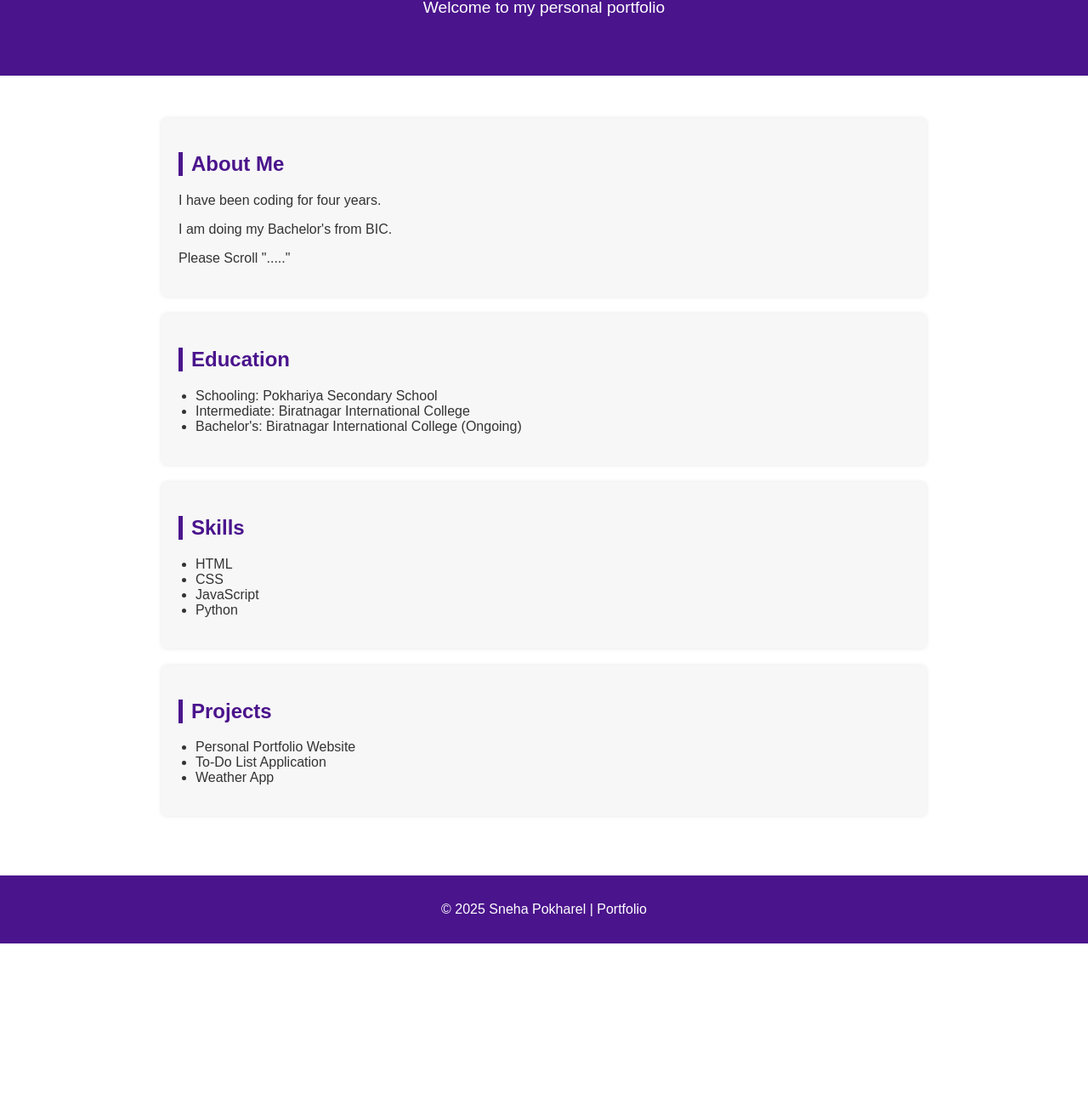
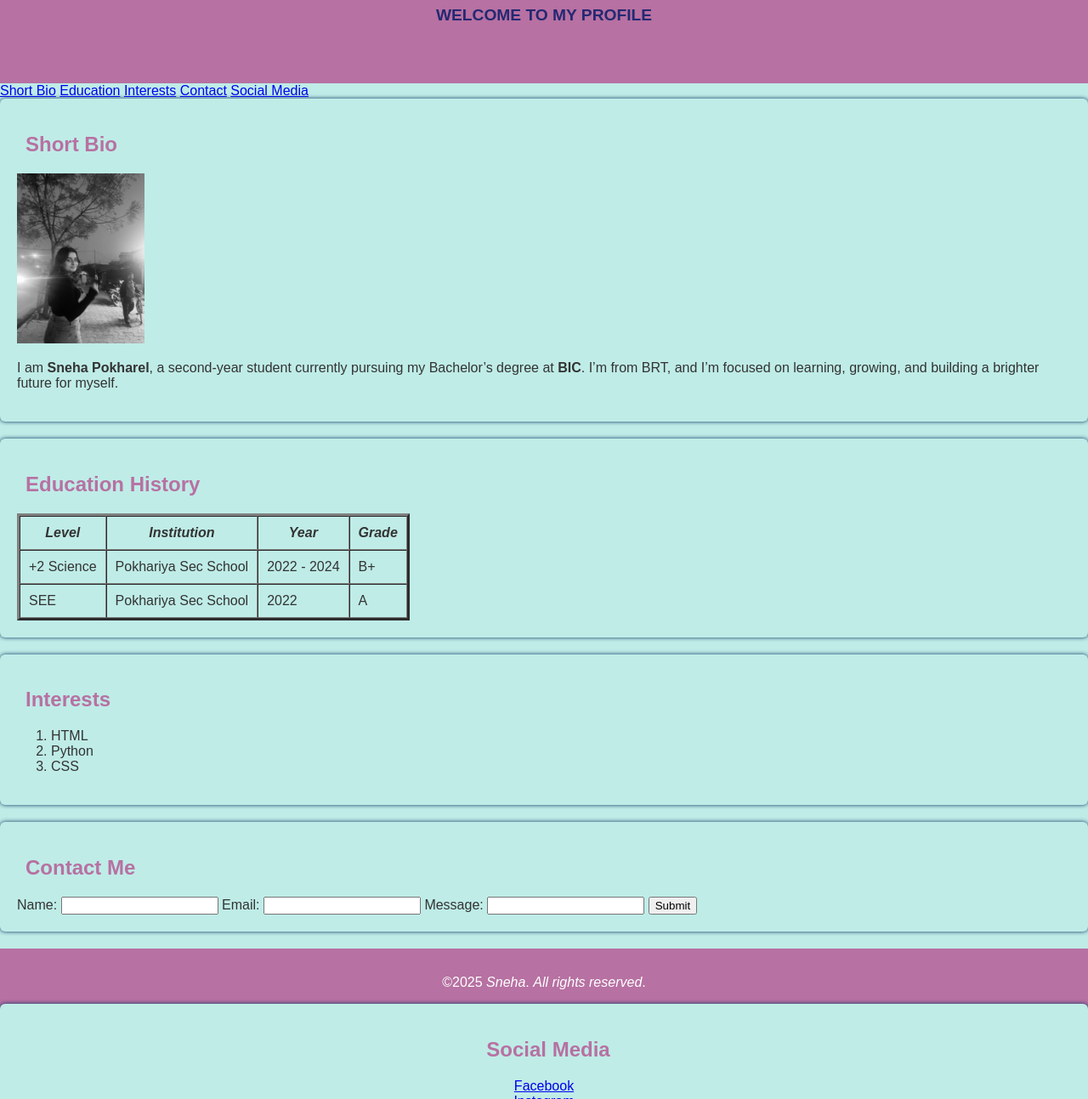
Before and after one commit to snehapokharel54-cloud/portfolio-, a plain HTML site: page index.html in a window 1280 px wide. Shown: the part 107-1400 px from the top of the page at 85% size. Before the commit the page ends 1217 px from the top, so only its background shows below. Drawn offline with Linux system fonts and the light colour scheme.

Commit message:
update portfolio

```diff
--- a/index.html
+++ b/index.html
@@ -1,56 +1,107 @@
 <!DOCTYPE html>
 <html lang="en">
 <head>
-    <meta charset="UTF-8" />
-    <meta name="viewport" content="width=device-width, initial-scale=1.0" />
-    <title>Sneha Pokharel - Portfolio</title>
-    <link rel="stylesheet" href="style.css" />
+    <meta charset="UTF-8">
+    <meta name="viewport" content="width=device-width, initial-scale=1.0">
+    <title>SNEHA'S PORTFOLIO</title>
 </head>
+<link rel="stylesheet" href="style.css">
 <body>
-    <header>
-        <h1>Hello, I'm Sneha Pokharel</h1>
-        <p>Welcome to my personal portfolio</p>
+      <header>
+        <h1><i>MY PORTFOLIO</i></h1>
+       <h3><p>WELCOME TO MY PROFILE</p></h3>
     </header>
 
-    <div class="container">
-        <section id="about">
-            <h2>About Me</h2>
-            <p>I have been coding for four years.</p>
-            <p>I am doing my Bachelor's from BIC.</p>
-            <p>Please Scroll "....."</p>
+    <nav>
+        <a href="#Bio">Short Bio</a>
+        <a href="#Education">Education</a>
+        <a href="#Interests">Interests</a>
+        <a href="#Contact">Contact</a>
+        <a href="#Social Media">Social Media</a>
+    </nav>
+
+
+    <main>
+        <section id="Bio">
+            <h2>Short Bio</h2>
+            <img src="Sneha.jpg"  height="200">
+            <p>I am <strong>Sneha Pokharel</strong>, a second-year student currently pursuing my Bachelor’s degree at <strong>BIC</strong>. I’m from BRT, and I’m focused on learning, growing, and building a brighter future for myself.
+            </p>
         </section>
 
-        <section id="education">
-            <h2>Education</h2>
-            <ul>
-                <li>Schooling: Pokhariya Secondary School</li>
-                <li>Intermediate: Biratnagar International College</li>
-                <li>Bachelor's: Biratnagar International College (Ongoing)</li>
-            </ul>
+
+
+        <section id="Education">
+            <h2>Education History</h2>
+            <table border="3" cellspacing="0"cellpadding="10">
+                <tr>
+
+                    <th><i>Level</i></th>
+                    <th><i>Institution</i></th>
+                    <th><i>Year</i></th>
+                    <th><i>Grade</i></th>
+                </tr>
+                <tr>
+                    <td>+2 Science</td>
+                    <td>Pokhariya Sec School</td>
+                    <td>2022 - 2024</td>
+                    <td>B+</td>
+                </tr>
+                <tr>
+                    <td>SEE</td>
+                    <td>Pokhariya Sec School</td>
+                    <td> 2022 </td>
+                    <td>A</td>
+                </tr>
+            </table>
         </section>
 
-        <section id="skills">
-            <h2>Skills</h2>
-            <ul>
+
+
+        <section id="Interests">
+            <h2>Interests</h2>
+
+            <ol>
                 <li>HTML</li>
+                <li>Python</li>
                 <li>CSS</li>
-                <li>JavaScript</li>
-                <li>Python</li>
-            </ul>
+            </ol>
+
         </section>
 
-        <section id="projects">
-            <h2>Projects</h2>
-            <ul>
-                <li>Personal Portfolio Website</li>
-                <li>To-Do List Application</li>
-                <li>Weather App</li>
-            </ul>
+
+
+        <section id="Contact">
+            <h2>Contact Me</h2>
+
+                <form>
+                <label for="name">Name:</label>
+                <input type="text" id="name" name="name" required>
+
+                <label for="email">Email:</label>
+                <input type="email" id="email" name="email" required>
+
+                <label for="message">Message:</label>
+                 <input type="Paragraph" id="message" name="email" required>
+
+                <button type="submit">Submit</button>
+            </form>
         </section>
-    </div>
 
-    <footer>
-        <p>© 2025 Sneha Pokharel | Portfolio</p>
+        <footer>
+        <p>©2025 <i>Sneha</i>. <em>All rights reserved</em>.</p>
+
+        <p>
+            <section id="Social Media">
+                <h2>Social Media</h2>
+                <a href="https://www.facebook.com/share/17GqnCTuga/?mibextid=wwXIfr">Facebook</a> <br>
+            <a href="https://www.instagram.com/snehapokharel_?igsh=MXRxb2g1b2loYmZ5aA==">Instagram</a>
+
+        </section>
+
+        </p>
+
     </footer>
+    </main>
 </body>
 </html>
--- a/style.css
+++ b/style.css
@@ -2,12 +2,12 @@ body {
     font-family: Arial, sans-serif;
     margin: 0;
     padding: 0;
-    background: #ffffff;
+    background: #bfece7;
     color: #333;
 }
 header {
-    background: #4a148c;
-    color: white;
+    background: #b771a2;
+    color: rgba(5, 24, 103, 0.822);
     padding: 50px 20px;
     text-align: center;
 }
@@ -25,22 +25,22 @@ header p {
     padding: 20px;
 }
 h2 {
-    color: #4a148c;
-    border-left: 5px solid #4a148c;
+    color: #b771a2;
+    ;
     padding-left: 10px;
 }
 section {
-    background: #f7f7f7;
+    background: #bfece7;
     padding: 20px;
     margin-bottom: 20px;
     border-radius: 6px;
-    box-shadow: 0 0 5px rgba(0, 0, 0, 0.1);
+    box-shadow: 0 0 5px rgb(5, 48, 97);
 }
 ul {
     padding-left: 20px;
 }
 footer {
-    background: #4a148c;
+    background: #b771a2;
     color: white;
     text-align: center;
     padding: 15px 0;
```
Also changed, not shown: Sneha.jpg (added).
